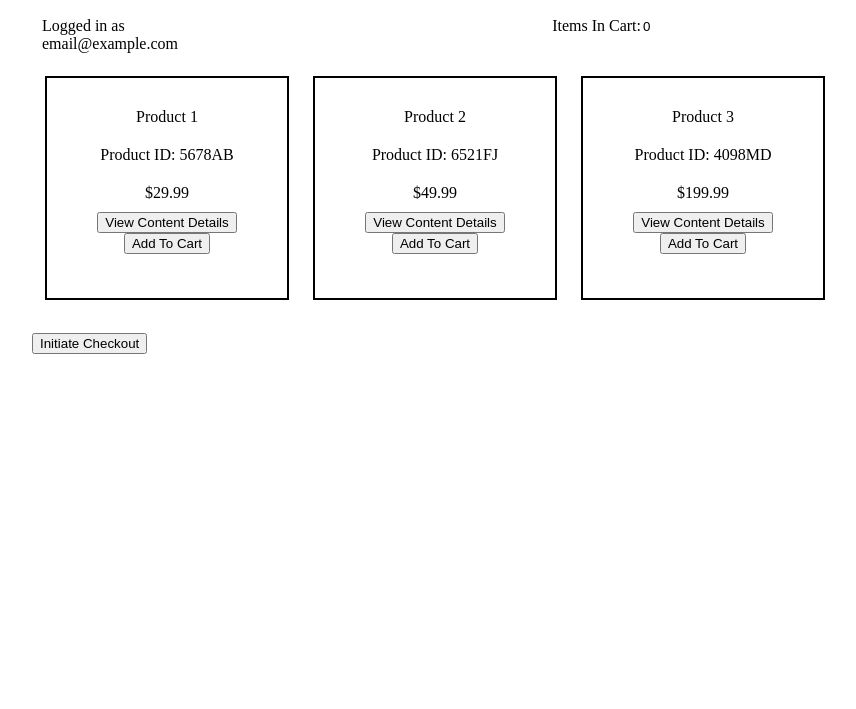
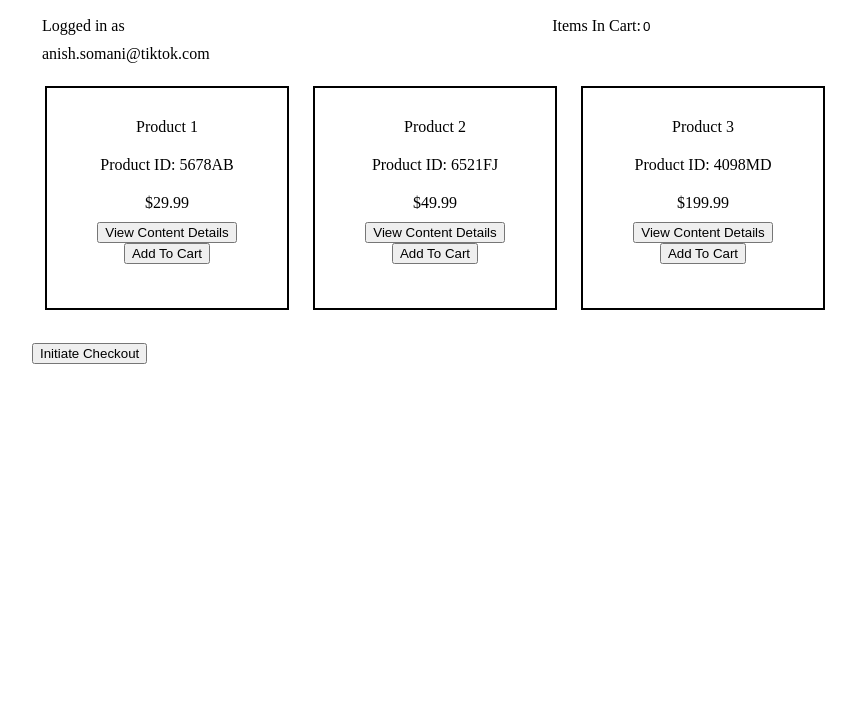
Before and after one commit to Anish-Branch/tesla_test_site, a plain HTML site: page model3.html in a window 1280 px wide. Shown: the part 91-800 px from the top of the page, without its empty margins (208-1064 px from the left). Drawn offline with Linux system fonts and the light colour scheme.

Commit message:
Update model3.html

```diff
--- a/model3.html
+++ b/model3.html
@@ -30,7 +30,7 @@
 
 	   <container>
           <div>
-            Logged in as email@example.com
+            Logged in as anish.somani@tiktok.com
           </div>
        </container>
 
```
